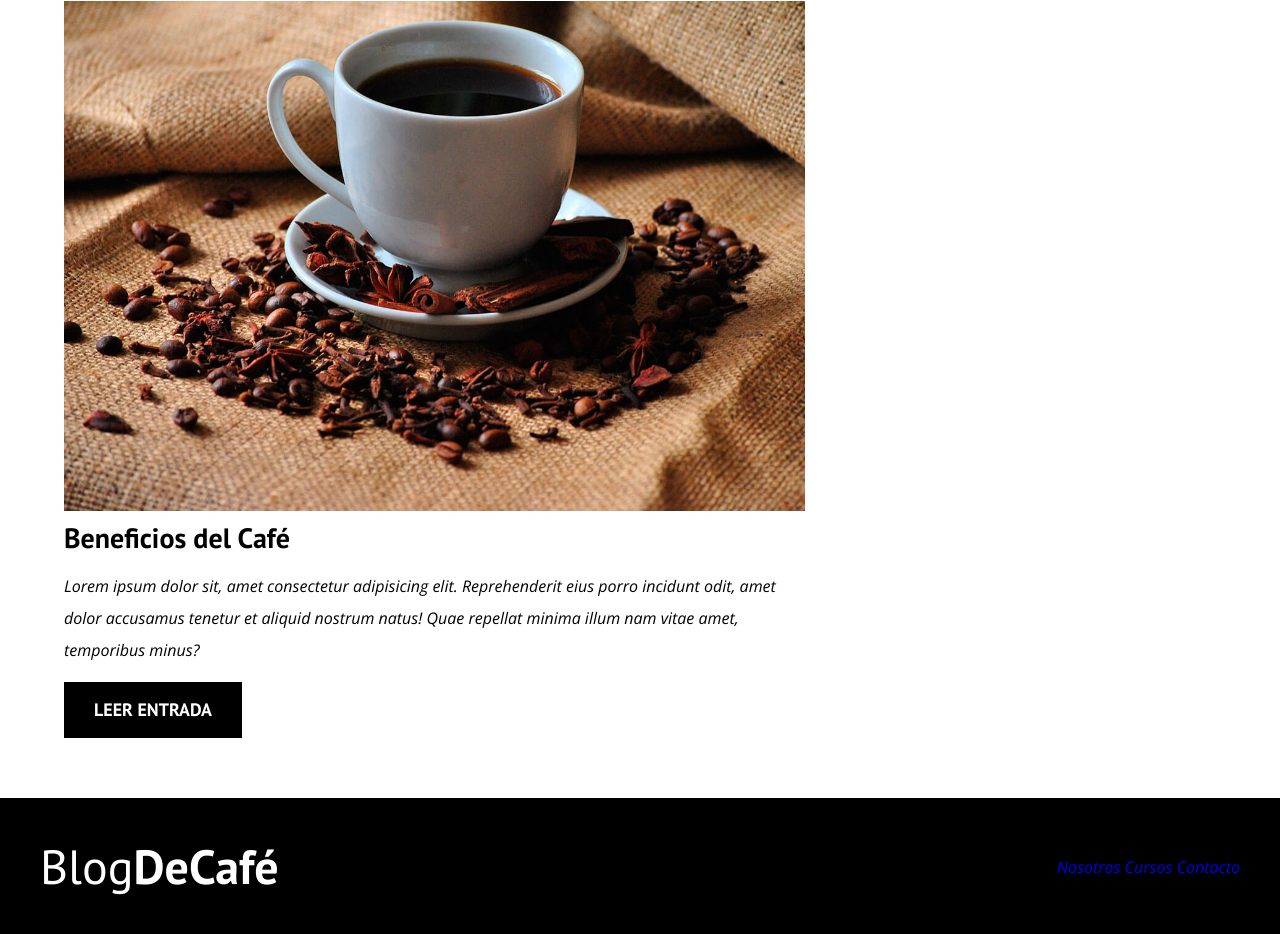
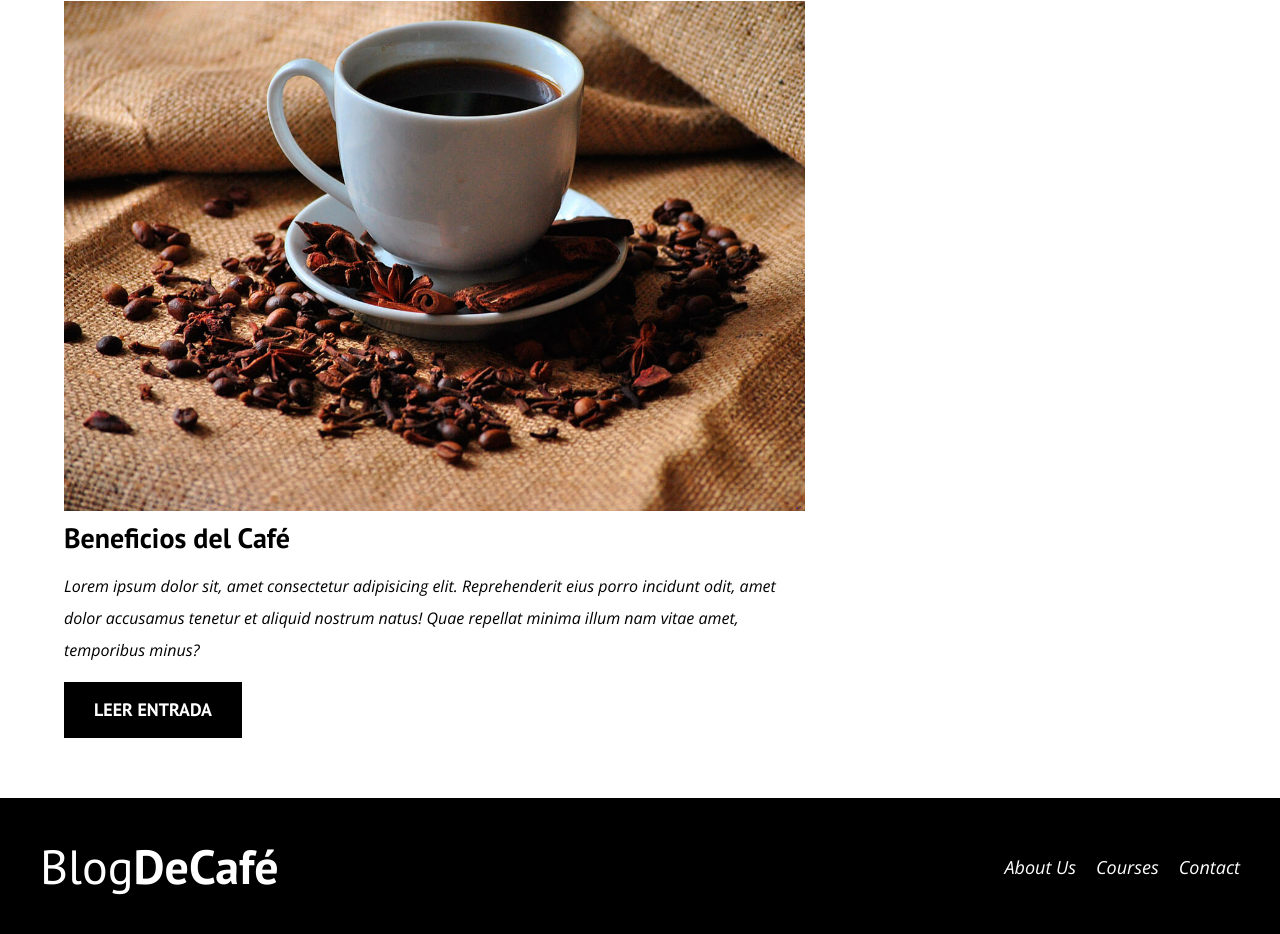
Before and after one commit to celr00/WebDevPractice, a plain HTML site: page coffeeBlog/index.html in a window 1280 px wide. Shown: the part 2258-3192 px from the top of the page. Drawn offline with nearby package versions, Linux system fonts and the light colour scheme.

Commit message:
lower nav fixed

```diff
--- a/coffeeBlog/about.html
+++ b/coffeeBlog/about.html
@@ -56,10 +56,10 @@
                 <a class="logo" href="index.html">
                     <h1 class="logo__nombre no-margin center-text">Blog<span class="logo__bold">DeCafé</span></h1>
                 </a>
-                <nav class="navegation">
-                    <a href="about.html" class="navegation__link">About Us</a>
-                    <a href="courses.html" class="navegation__link">Courses</a>
-                    <a href="contact.html" class="navegation__link">Contact</a>
+                <nav class="navigation">
+                    <a href="about.html" class="navigation__link">About Us</a>
+                    <a href="courses.html" class="navigation__link">Courses</a>
+                    <a href="contact.html" class="navigation__link">Contact</a>
                 </nav>
             </div>
         </div>
--- a/coffeeBlog/index.html
+++ b/coffeeBlog/index.html
@@ -115,11 +115,11 @@
                 <a class="logo" href="index.html">
                     <h1 class="logo__nombre no-margin center-text">Blog<span class="logo__bold">DeCafé</span></h1>
                 </a>
-                <nav class="navegacion">
-                    <a href="nosotros.html" class="navegacion__enlace">Nosotros</a>
-                    <a href="cursos.html" class="navegacion__enlace">Cursos</a>
-                    <a href="contacto.html" class="navegacion__enlace">Contacto</a>
-                </navS>
+                <nav class="navigation">
+                    <a href="about.html" class="navigation__link">About Us</a>
+                    <a href="courses.html" class="navigation__link">Courses</a>
+                    <a href="contact.html" class="navigation__link">Contact</a>
+                </nav>
             </div>
         </div>
     </footer>
```
Also changed, not shown: coffeeBlog/contact.html (+4 -4 lines), coffeeBlog/courses.html (+4 -4 lines), coffeeBlog/entrada.html (+4 -4 lines).
